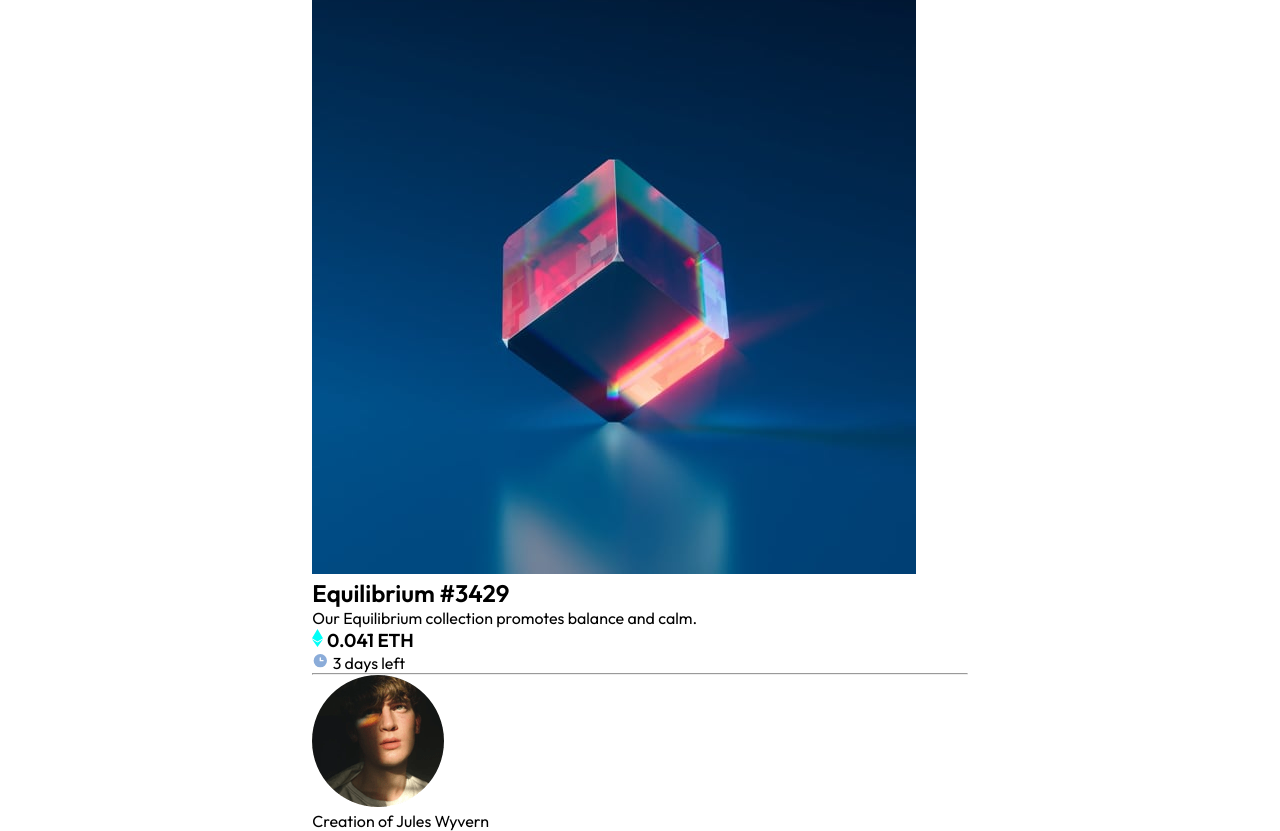
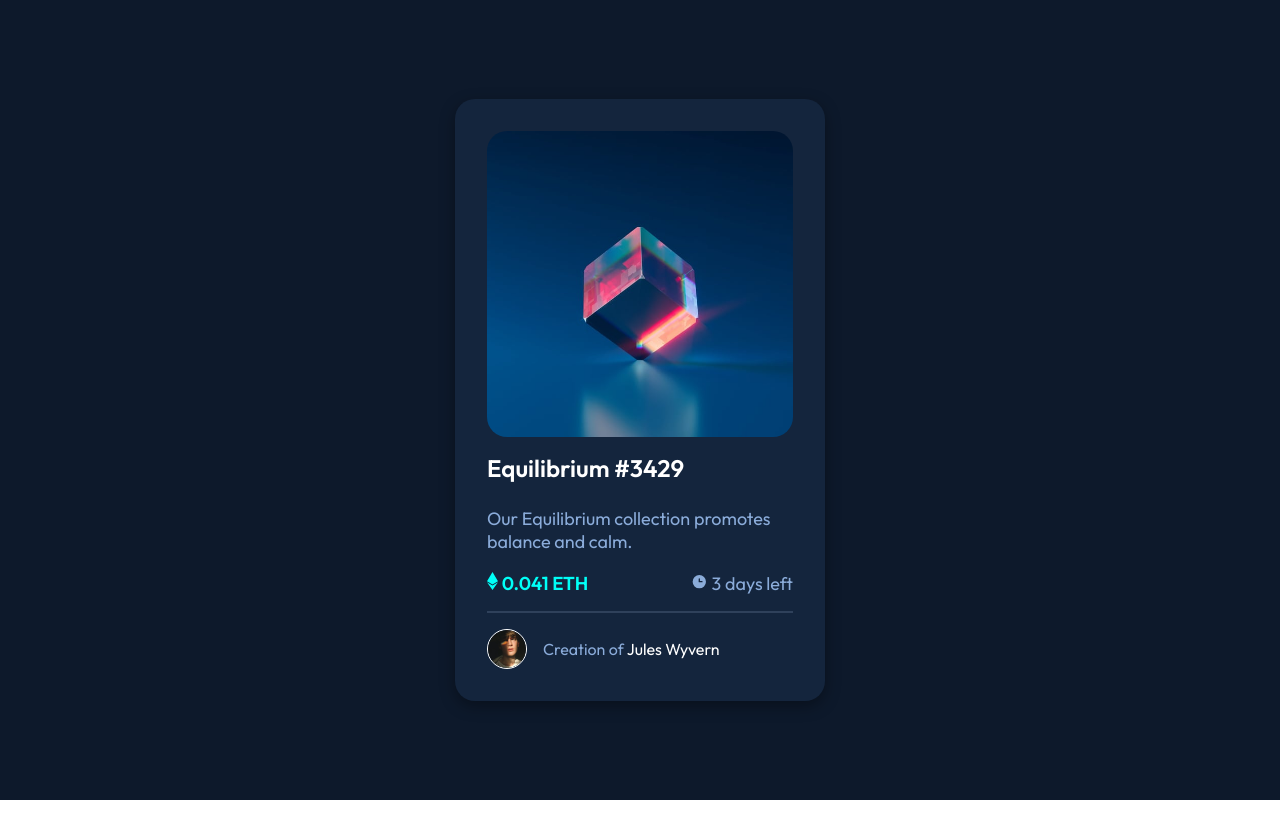
Before and after one commit to ahmadrzq/NFT-preview-card-component-main-FM, a plain HTML site: page index.html in a window 1280 px wide. After the commit the page ends 800 px from the top, so only its background shows below. Drawn offline with Linux system fonts and the light colour scheme.

Commit message:
Update finishing style

```diff
--- a/index.html
+++ b/index.html
@@ -22,19 +22,21 @@
   <body>
     <main>
       <section>
-        <div class="image">
-          <img src="images/image-equilibrium.jpg" alt="" />
-          <img src="images/icon-view.svg" alt="" />
+        <div class="image mar">
+          <img class="equilibrium" src="images/image-equilibrium.jpg" alt="" />
+          <div class="eye">
+              <img src="images/icon-view.svg" alt="" />
+          </div>
         </div>
         <div class="desc">
-          <h1>Equilibrium #3429</h1>
-          <p>Our Equilibrium collection promotes balance and calm.</p>
-          <div class="price">
+          <h1 class="mar">Equilibrium #3429</h1>
+          <p class="mar">Our Equilibrium collection promotes balance and calm.</p>
+          <div class="price mar">
             <h3><img src="images/icon-ethereum.svg" alt="" /> 0.041 ETH</h3>
             <p><img src="images/icon-clock.svg" alt="" /> 3 days left</p>
           </div>
         </div>
-        <hr />
+        <hr class="mar" />
         <div class="creator">
           <img src="images/image-avatar.png" alt="" />
           <p>Creation of <span>Jules Wyvern</span></p>
--- a/style.css
+++ b/style.css
@@ -11,23 +11,117 @@ html {
   width: 100%;
 }
 
-main{
+main {
   height: 100%;
   display: flex;
   justify-content: center;
   align-items: center;
+  background: hsl(217, 54%, 11%);
+  padding: 1em;
+  overflow: scroll;
+}
+
+section {
+  background: hsl(216, 50%, 16%);
+  padding: 2em;
+  border-radius: 20px;
+  max-width: 370px;
+  box-shadow: rgba(0, 0, 0, 0.35) 0px 5px 15px;
+}
+
+.image {
+  border-radius: 20px;
+  width: 100%;
+  cursor: pointer;
+  position: relative;
+  overflow: hidden;
+}
+.equilibrium {
+  width: 100%;
+  height: 100%;
+  object-fit: cover;
+  z-index: 1;
+  display: block;
+}
+.eye {
+  width: 100%;
+  height: 100%;
+  position: absolute;
+  top: 50%;
+  left: 50%;
+  transform: translate(-50%, -50%);
+  display: none;
+  z-index: 2;
+  background: hsla(178, 100%, 50%, 0.6);
+}
+.image:hover .eye {
+  display: inline-flex;
+  justify-content: center;
+  align-items: center;
+}
+
+/* Desc */
+.desc h1 {
+  color: hsl(0, 0%, 100%);
+  cursor: pointer;
+}
+.desc h1:hover {
+  color: hsl(178, 100%, 50%);
+  transition: all 0.2s;
+}
+.desc p {
+  color: hsl(215, 51%, 70%);
+  font-size: 18px;
+}
+.price {
+  display: flex;
+  justify-content: space-between;
+  align-items: center;
+}
+.price h3 {
+  color: hsl(178, 100%, 50%);
+}
+hr {
+  border: 1px solid hsl(215, 32%, 27%);
+}
+
+/* Creator */
+.creator {
+  display: flex;
+  align-items: center;
+}
+.creator img {
+  width: 40px;
+  margin-right: 1em;
+  border: 1px solid white;
+  border-radius: 50px;
+}
+.creator p {
+  color: hsl(215, 51%, 70%);
+}
+.creator span {
+  color: hsl(0, 0%, 100%);
+  cursor: pointer;
+}
+.creator span:hover {
+  color: hsl(178, 100%, 50%);
+  transition: all 0.2s;
+}
+/* Extras */
+.mar {
+  margin-bottom: 1em;
 }
 
 /* * Colors */
 
 /* !Primary */
-.p{
+.p {
   color: hsl(215, 51%, 70%);
-    color: hsl(178, 100%, 50%)
+  color: hsl(178, 100%, 50%);
 }
 
 /* ! Neutral */
-.n{
+.n {
   color: hsl(217, 54%, 11%);
   color: hsl(216, 50%, 16%);
   color: hsl(215, 32%, 27%);
```
Lines whose indentation alone changed are shown as unchanged.
